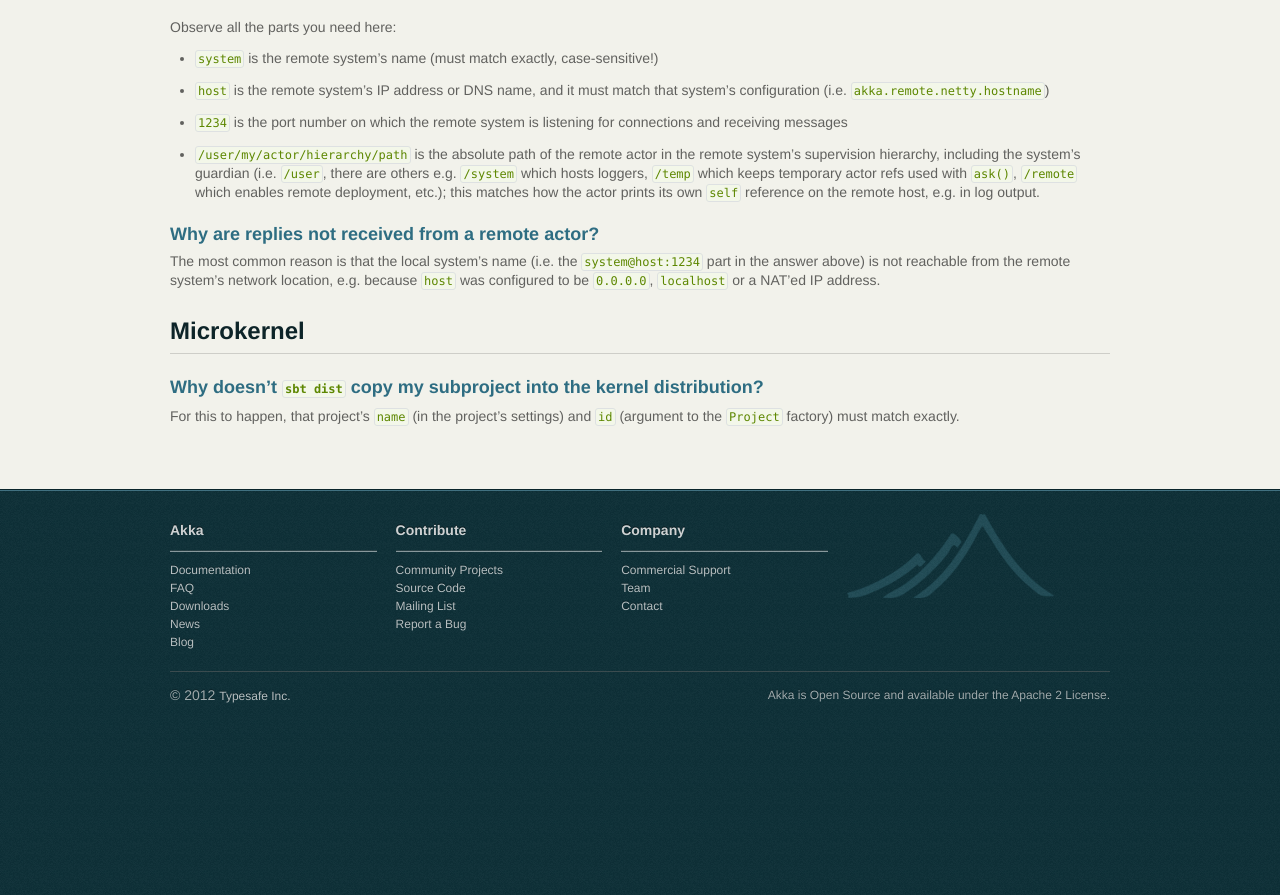
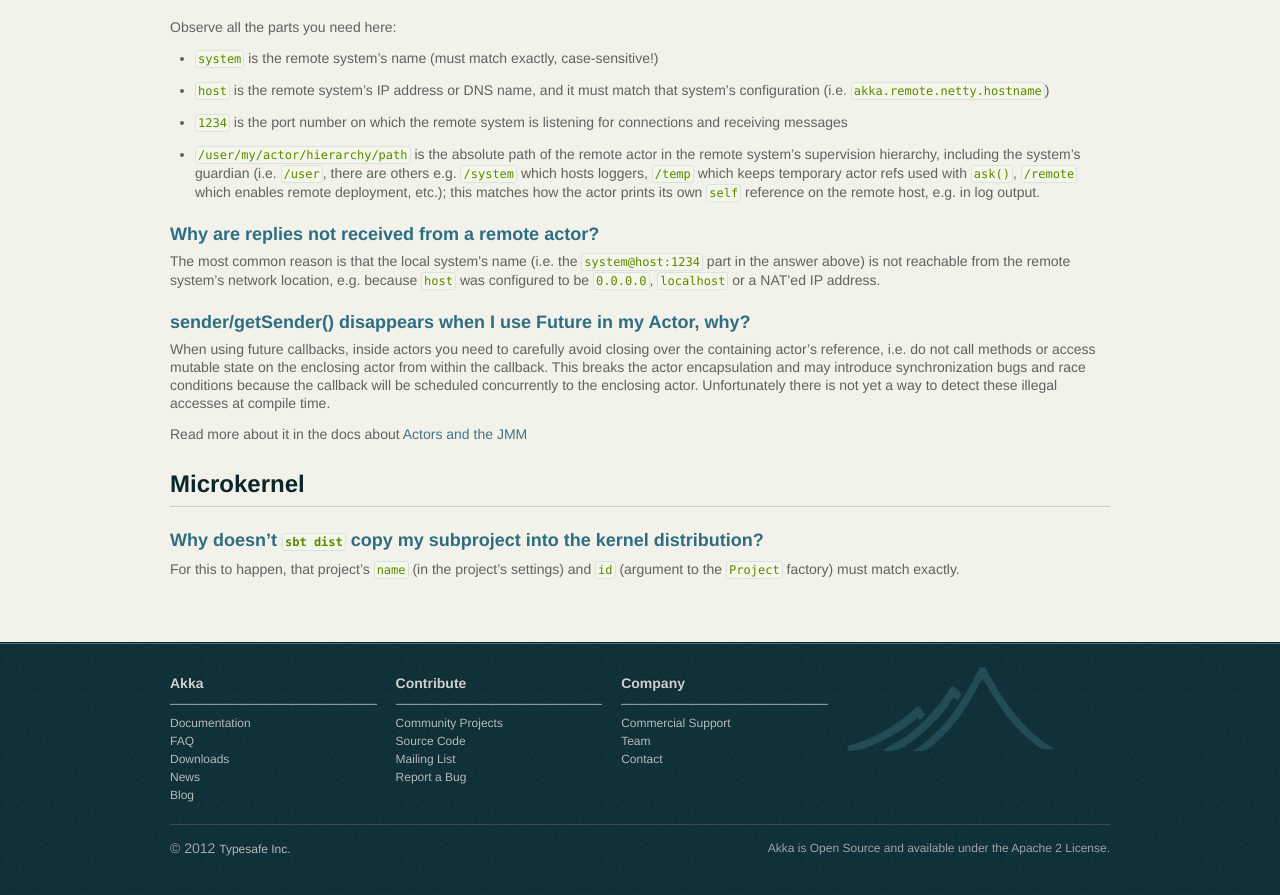
Before and after one commit to raboof/akka.github.com, a Jekyll site: the page built from faq/index.md, in a window 1280 px wide and 900 px high, scrolled down 1036 px. Shown: the top 895 px of the window. Built offline with Jekyll 4.4.1, drawn with Linux system fonts in a browser that asks for light colours; before the commit the page ends 1783 px from its top, so only the background shows below that.

Commit message:
Update faq/index.md
Adding FAW section about closing over Actors

```diff
--- a/faq/index.md
+++ b/faq/index.md
@@ -86,6 +86,17 @@ The most common reason is that the local system’s name (i.e. the
 system’s network location, e.g. because `host` was configured to be `0.0.0.0`,
 `localhost` or a NAT’ed IP address.
 
+### sender/getSender() disappears when I use Future in my Actor, why?
+
+When using future callbacks, inside actors you need to carefully avoid closing over
+the containing actor’s reference, i.e. do not call methods or access mutable state
+on the enclosing actor from within the callback. This breaks the actor encapsulation
+and may introduce synchronization bugs and race conditions because the callback will
+be scheduled concurrently to the enclosing actor. Unfortunately there is not yet a way
+to detect these illegal accesses at compile time.
+
+Read more about it in the docs about [Actors and the JMM](http://doc.akka.io/docs/akka/2.0.2/general/jmm.html#Actors_and_shared_mutable_state)
+
 ## Microkernel
 
 ### Why doesn’t `sbt dist` copy my subproject into the kernel distribution?
```
